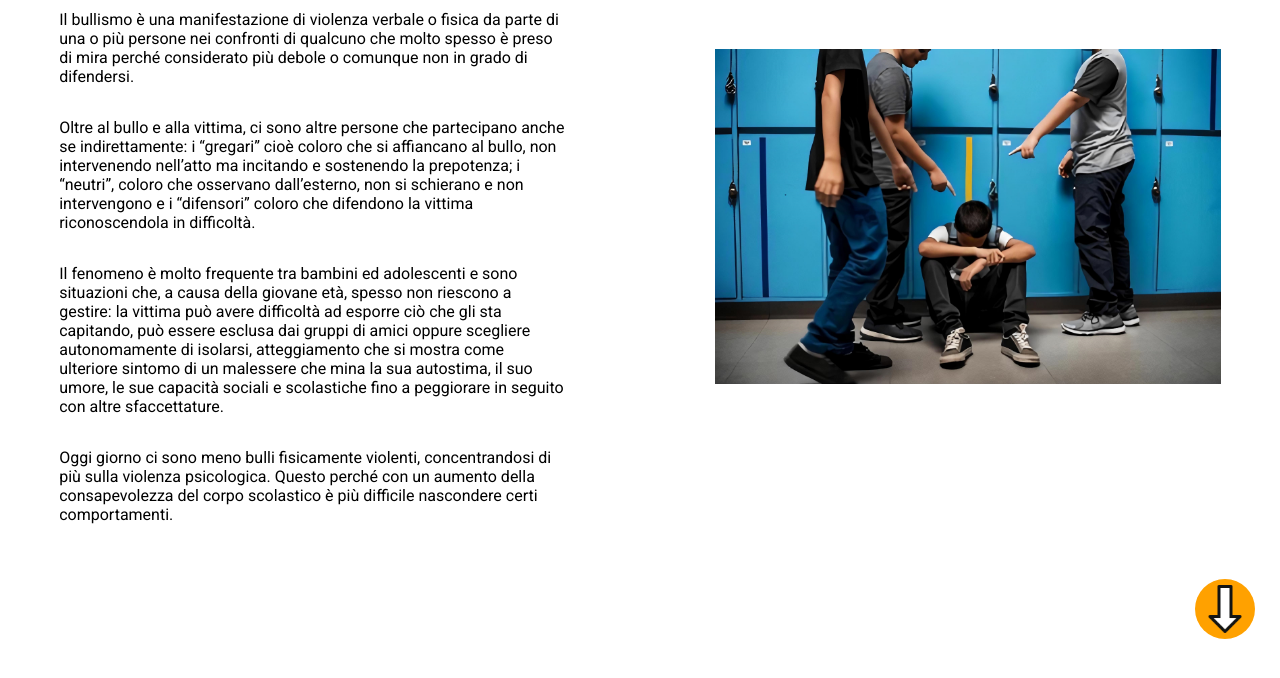
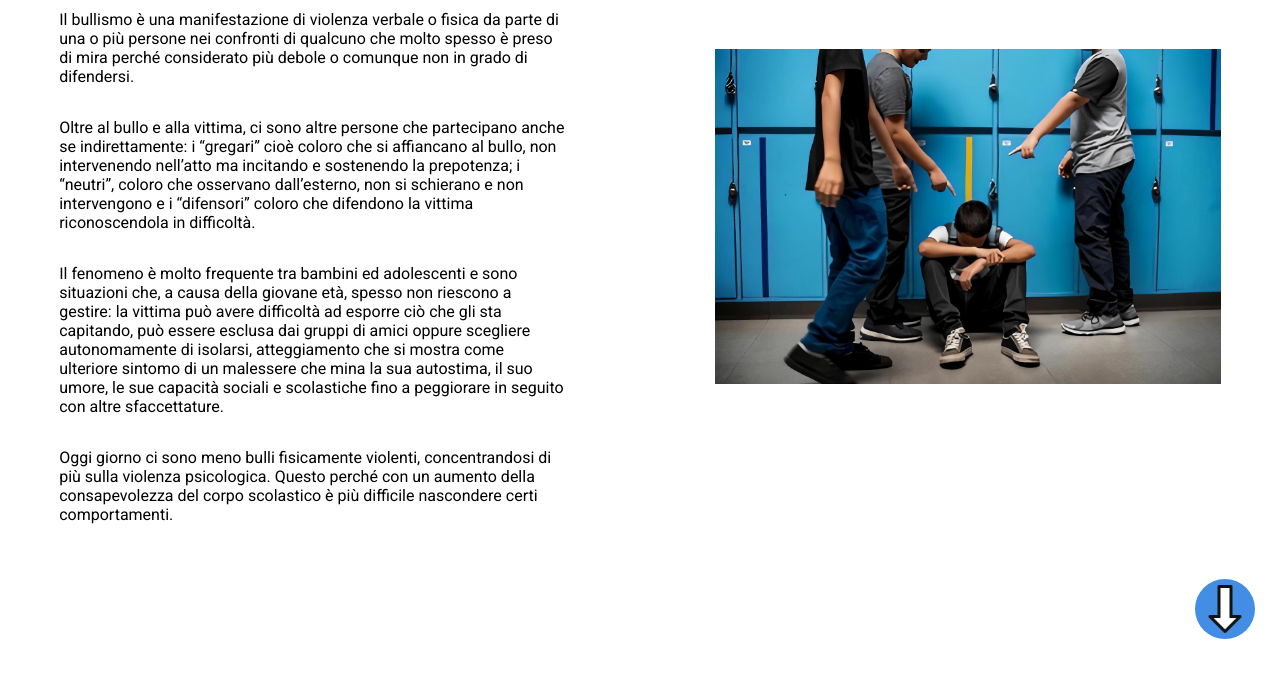
Before and after one commit to spartacus04/Bullismo, a plain HTML site: page public/dashboard/base.html in a window 1280 px wide. Shown: the part 140-818 px from the top of the page. Drawn offline with Linux system fonts and the light colour scheme.

Commit message:
cambio colore della freccia

```diff
--- a/public/styles/page.css
+++ b/public/styles/page.css
@@ -11,7 +11,7 @@
 }
 
 .circle-div {
-    background-color: #FFA100;
+    background-color: #448DE5;
     height: 60px;
     width: 60px;
     border-radius: 100%;
```
